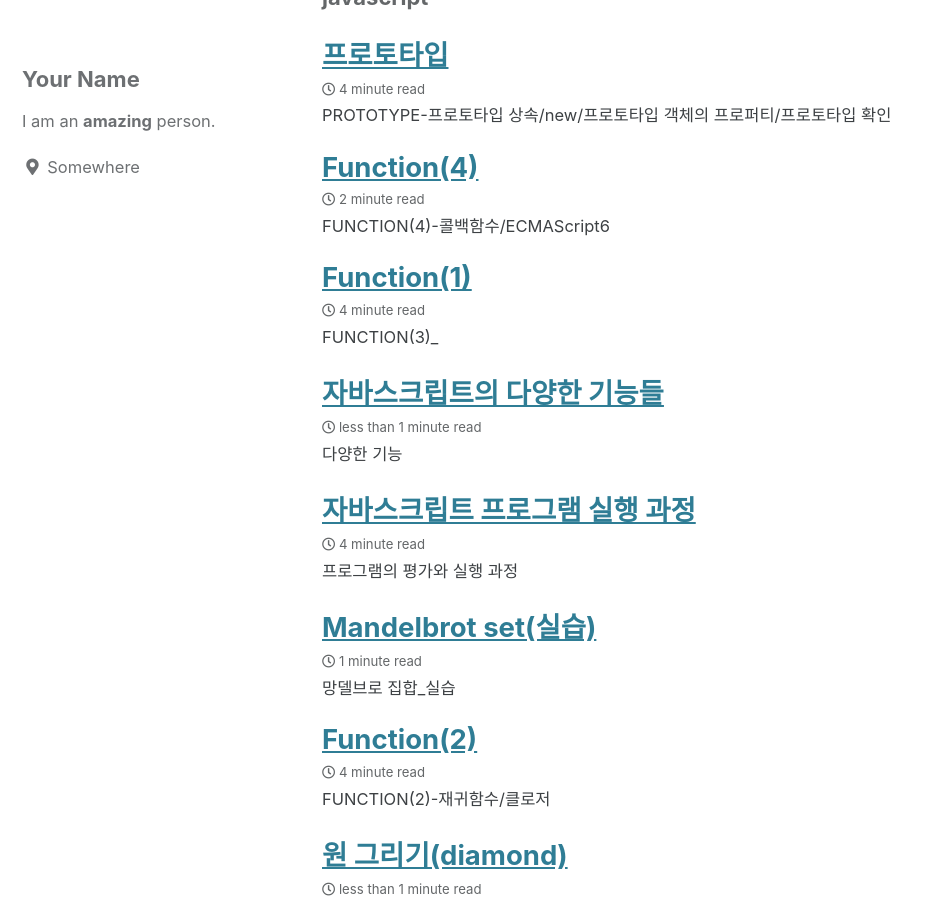
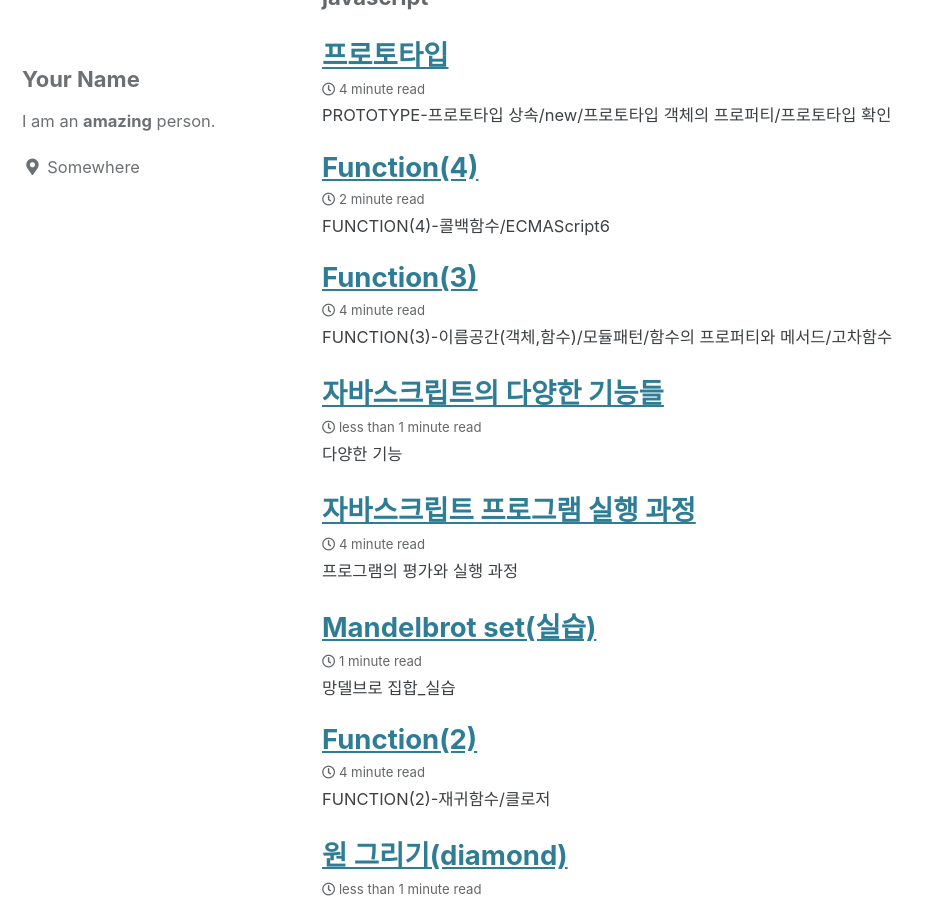
Before and after one commit to dareunk/dareunk.github.io, a Jekyll site: the page built from _pages/tag-archive.md, in a window 1280 px wide and 900 px high, scrolled down 300 px. Shown: the whole window, without its empty margins (0-930 px from the left). Built offline with Jekyll 4.4.1, drawn with Linux system fonts in a browser that asks for light colours; cached includes are drawn as plain includes; some of the changed text lies outside the part shown.

Commit message:
change detail

````diff
--- a/_posts/2021-08-02-function(3).md
+++ b/_posts/2021-08-02-function(3).md
@@ -1,5 +1,5 @@
 ---
-title: "Function(1)"
+title: "Function(3)"
 category:
     - Javascript
 tag:
@@ -8,7 +8,7 @@ tag:
 toc: true
 ---
 
-### FUNCTION(3)_
+### FUNCTION(3)-이름공간(객체,함수)/모듈패턴/함수의 프로퍼티와 메서드/고차함수
 
 ---
 
@@ -55,12 +55,10 @@ toc: true
 
 2. 그 객체에 프로그램 전체에서 사용하는 모든 변수와 함수를 프로퍼티로 설정
 
-```Javascript
+```javascript
 var myApp = myApp || {};
 /* myApp이 정의되어있을 때는 그것을 활용하고 그렇지 않으면 빈 객체를 myApp에 할당*/
 ```
-
-
 
 -이런식으로 myApp만이 사용자가 정의한 전역변수가 되므로, 전역 유효 범위의 오염을 최소화 할 수 있음
 
@@ -159,6 +157,7 @@ Module.showName(); //->"Tom"
 * #### 함수의 매서드
 
 **Function.prototype 프로퍼티**
+
 |프로퍼티 이름|설명|
 |------------|----|
 |apply()|선택한 this와 인수를 사용하여 함수를 호출. 인수는 배열 객체|
@@ -339,3 +338,4 @@ var pow= function(exponent){
 };
 var a = pow(2);
 console.log(a(3)); //-> 9
+```
````
